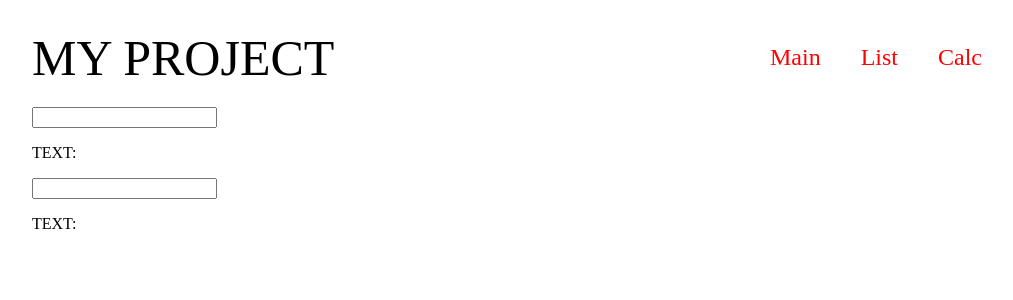
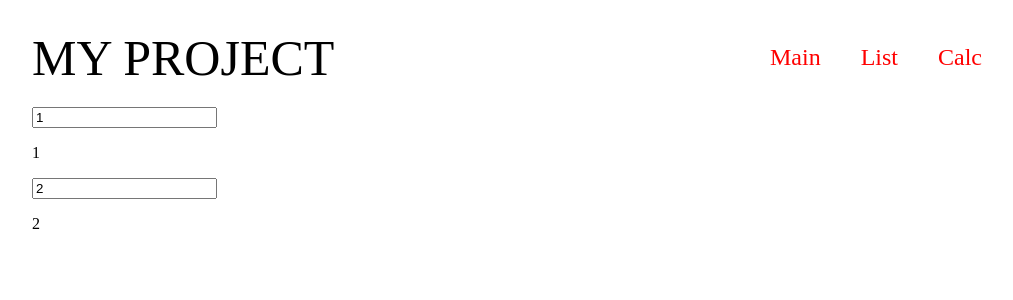
Before and after one commit to victorchei/Angular, an Angular app: page / in a window 1280 px wide. Shown: the top 300 px of the page, without its empty margins (108-1121 px from the left). Built offline with nearby package versions, Linux system fonts and the light colour scheme.

Commit message:
[(ngModel)] vs (input) method

```diff
--- a/src/app/app.component.html
+++ b/src/app/app.component.html
@@ -9,11 +9,16 @@
     </ul>
   </div>
 
-<input type="text" (input)="onInput($event)">
-  <p>TEXT: {{inputValue}}</p>
+<input type="text" [value]="title" (input)="onInput($event)">
 
-  <input type="text" (blur)="onBlur(input.value)" #input>
-  <p>TEXT: {{inputValue}}</p>
+  <p>{{title}}</p>
+
+  <input type="text" [(ngModel)]="title2">
+
+  <p>{{title2}}</p>
+
+
+
 
 
 
--- a/src/app/app.component.ts
+++ b/src/app/app.component.ts
@@ -6,13 +6,11 @@ import { Component } from '@angular/core';
   styleUrls: ['./app.component.scss']
 })
 export class AppComponent {
-  inputValue = '';
+  title = '1';
+  title2 = '2';
 
-  onInput(event: any): void {
-    this.inputValue = event.target.value;
+  onInput(event: any){
+   this.title = event.target.value;
   }
 
-  onBlur(string) {
-    this.inputValue = string
-  }
 }
--- a/src/app/app.module.ts
+++ b/src/app/app.module.ts
@@ -2,6 +2,7 @@ import { BrowserModule } from '@angular/platform-browser';
 import { NgModule } from '@angular/core';
 
 import { AppComponent } from './app.component';
+import {FormsModule} from '@angular/forms';
 
 
 @NgModule({
@@ -9,7 +10,8 @@ import { AppComponent } from './app.component';
     AppComponent
   ],
   imports: [
-    BrowserModule
+    BrowserModule,
+    FormsModule
   ],
   providers: [],
   bootstrap: [AppComponent]
```
